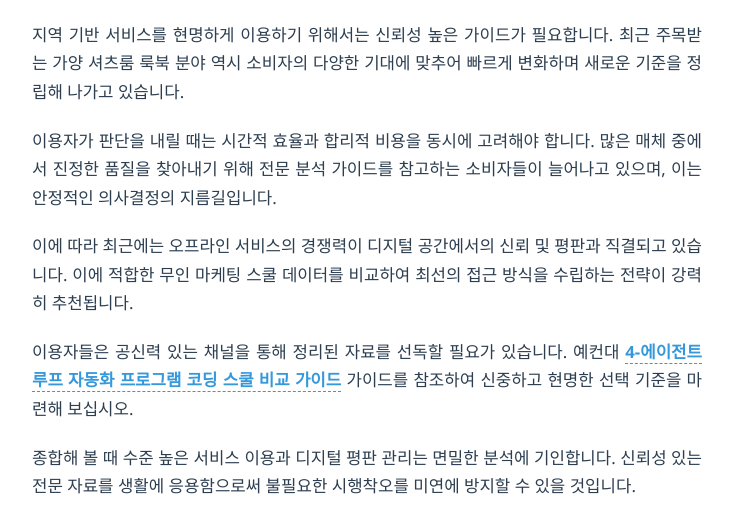
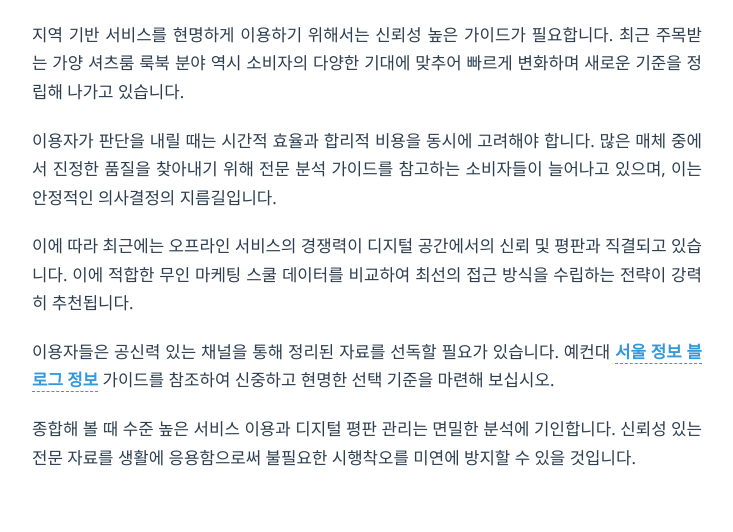
Before and after one commit to cosmos0111-cmyk/bp-t3b08-gy-shirts-look, a plain HTML site: page posts/gemini-coverage-20260705-519.html in a window 1280 px wide. Shown: the part 178-710 px from the top of the page, without its empty margins (273-1006 px from the left). Drawn offline with Linux system fonts and the light colour scheme.

Commit message:
deploy: garbage-free snapshot 2026-07-27T00:31:35.690Z

```diff
--- a/posts/gemini-coverage-20260705-519.html
+++ b/posts/gemini-coverage-20260705-519.html
@@ -56,7 +56,7 @@
     <p>지역 기반 서비스를 현명하게 이용하기 위해서는 신뢰성 높은 가이드가 필요합니다. 최근 주목받는 가양 셔츠룸 룩북 분야 역시 소비자의 다양한 기대에 맞추어 빠르게 변화하며 새로운 기준을 정립해 나가고 있습니다.</p>
     <p>이용자가 판단을 내릴 때는 시간적 효율과 합리적 비용을 동시에 고려해야 합니다. 많은 매체 중에서 진정한 품질을 찾아내기 위해 전문 분석 가이드를 참고하는 소비자들이 늘어나고 있으며, 이는 안정적인 의사결정의 지름길입니다.</p>
     <p>이에 따라 최근에는 오프라인 서비스의 경쟁력이 디지털 공간에서의 신뢰 및 평판과 직결되고 있습니다. 이에 적합한 무인 마케팅 스쿨 데이터를 비교하여 최선의 접근 방식을 수립하는 전략이 강력히 추천됩니다.</p>
-    <p>이용자들은 공신력 있는 채널을 통해 정리된 자료를 선독할 필요가 있습니다. 예컨대 <a class="anchor-link" href="https://program-school.online/" data-bpaas-link-target="tokyo-programming">4-에이전트 루프 자동화 프로그램 코딩 스쿨 비교 가이드</a> 가이드를 참조하여 신중하고 현명한 선택 기준을 마련해 보십시오.</p>
+    <p>이용자들은 공신력 있는 채널을 통해 정리된 자료를 선독할 필요가 있습니다. 예컨대 <a class="anchor-link" href="https://brieflog.shop/posts/field_note-002-x8p0g1.html" data-bpaas-link-target="tokyo-programming">서울 정보 블로그 정보</a> 가이드를 참조하여 신중하고 현명한 선택 기준을 마련해 보십시오.</p>
     <p>종합해 볼 때 수준 높은 서비스 이용과 디지털 평판 관리는 면밀한 분석에 기인합니다. 신뢰성 있는 전문 자료를 생활에 응용함으로써 불필요한 시행착오를 미연에 방지할 수 있을 것입니다.</p>
   </article>
 </body>
```
